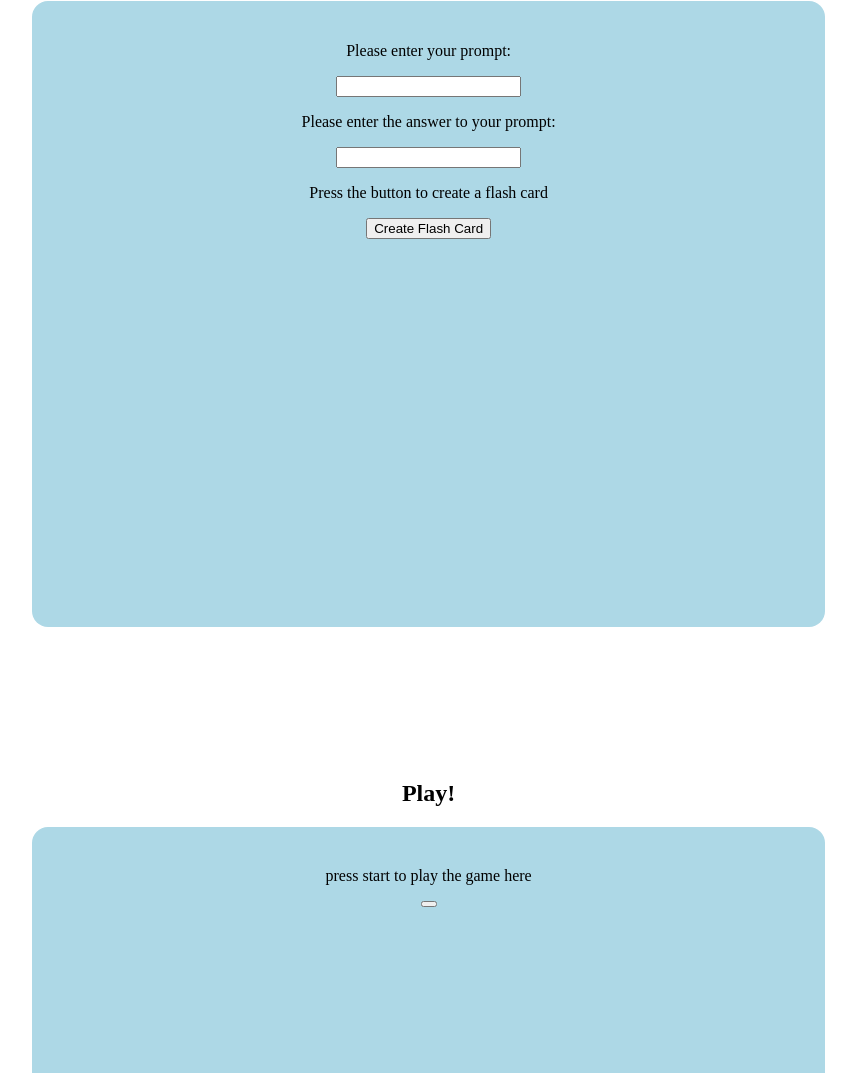
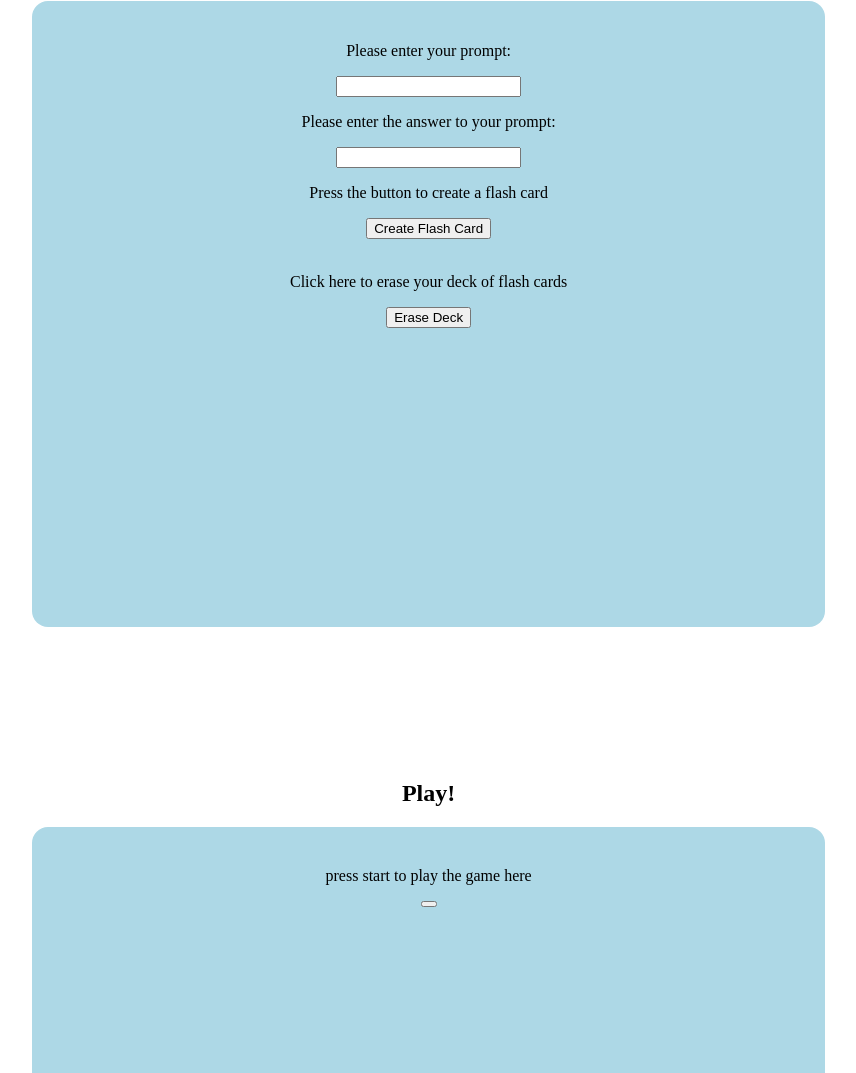
Before and after one commit to beasleyDOTcom/CYO-Flash-Cards, a plain HTML site: page index.html in a window 1280 px wide. Shown: the part 1835-2908 px from the top of the page, without its empty margins (224-1080 px from the left). Drawn offline with Linux system fonts and the light colour scheme.

Commit message:
Update index.html

```diff
--- a/index.html
+++ b/index.html
@@ -41,6 +41,9 @@
        <input id="answerValue" required></input>
     <p>Press the button to create a flash card</p>
     <button id="createButton" onclick="createCard()">Create Flash Card</button>
+    <br>
+    <p>Click here to erase your deck of flash cards</p>
+    <button onclick="eraseMe()">Erase Deck</button>
       </div>
       </section>
     <section id="play" class="section">
```
